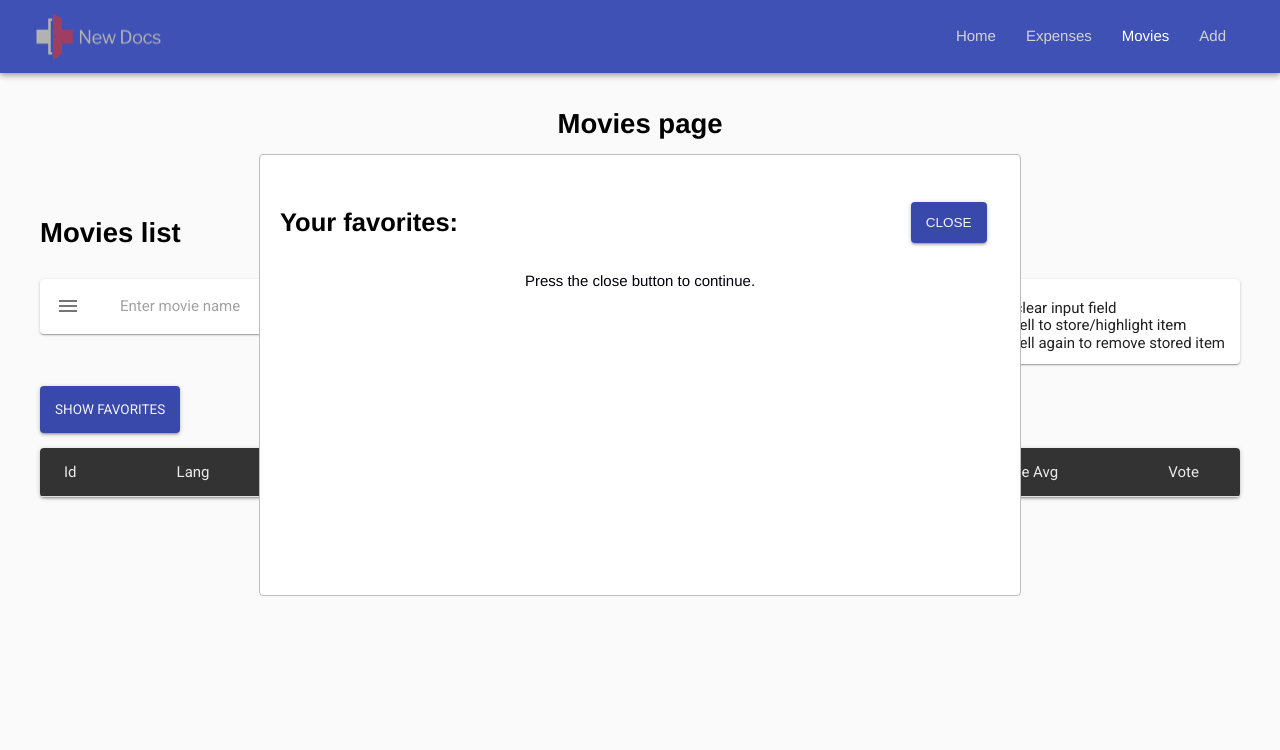
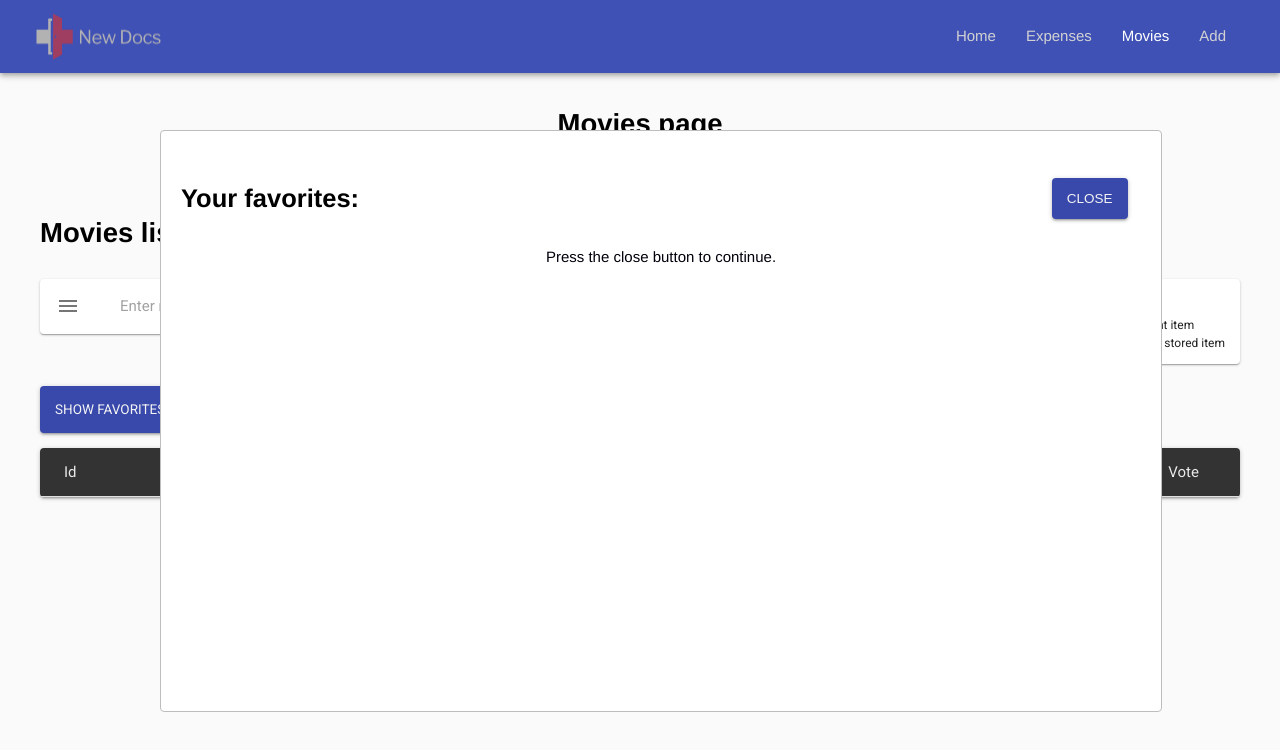
Before and after one commit to stefan22/rjs-redux, a React (Create React App) app: page /movies in a window 1280 px wide. Both pictures are taken after a click on the button "SHOW FAVORITES". Shown: the top 750 px of the page. Built offline with nearby package versions, Linux system fonts and the light colour scheme.

Commit message:
[favs-popup]fixed removing items from popup

```diff
--- a/src/components/favorite-storage-button.js
+++ b/src/components/favorite-storage-button.js
@@ -14,13 +14,25 @@ class FavoriteStorageButton extends Component {
       favorites: this.props.favorites,
       isFav:this.props.isFav,
     }
-    this.handleFavoriteStorage = this.handleFavoriteStorage.bind(this);
+    this.handleShowFavoritesButton = this.handleShowFavoritesButton.bind(this);
+    this.handleCloseModal = this.handleCloseModal.bind(this);
   }
 
-  handleFavoriteStorage(e) {
-    this.props.handleFavoriteStorage();
-    let modal = document.querySelector('.isModal.hide');
-    modal.className = 'isModal show';
+  handleShowFavoritesButton(e) {
+    e.preventDefault();
+    this.props.handleShowFavoritesButton();
+    let openModal = document.querySelector('.isModal');
+    if(openModal.classList.contains('hide')) {
+      openModal.className = 'isModal show';
+    }
+  }
+
+  handleCloseModal(e) {
+    e.preventDefault();
+    let closedModal = document.querySelector('.isModal');
+    if(closedModal.classList.contains('show')) {
+      closedModal.className = 'isModal hide';
+    }
   }
 
 
@@ -30,15 +42,26 @@ class FavoriteStorageButton extends Component {
       <div>
         <div className='button-wrap'>
             <Button
-              onClick={this.handleFavoriteStorage}
+              onClick={this.handleShowFavoritesButton}
               color="primary">
               {this.props.name}
             </Button>
 
-            <LoadFavorites
-              favorites={this.props.favorites}
-              isFav={this.props.isFav}
-          />
+            <div className='isModal hide'>
+              <div className='header'>
+                  <h3 className='text-center'>Your favorites:</h3>
+                  <button
+                  onClick={this.handleCloseModal}
+                  className='close-modal'>close
+                </button>
+              </div>
+                <LoadFavorites
+                  favorites={this.props.favorites}
+                  isFav={this.props.isFav}
+                />
+              <p className='text-center'>Press the close button to continue.</p>
+            </div>
+
         </div>
 
       </div>
--- a/src/components/load-favorites.js
+++ b/src/components/load-favorites.js
@@ -3,31 +3,11 @@ import '../scss/components/modal.scss';
 
 
 class LoadFavorites extends Component {
-  constructor(props) {
-    super(props);
-    this.handleCloseModal = this.handleCloseModal.bind(this);
-  }
+  render() {
+    return (
+          <div className='favorites-list'>
+              {
 
-  handleCloseModal() {
-    let closeModal = document.querySelector('.isModal.show');
-    closeModal.className = 'isModal hide';
-  }
-
-  render() {
-    console.log(this);
-    return (
-        <div className='isModal hide'>
-          <div className='header'>
-              <h3 className='text-center'>Your favorites:</h3>
-              <button
-              onClick={this.handleCloseModal}
-              className='close-modal'>close
-            </button>
-          </div>
-
-          <div className='favorites-list'>
-
-              {(this.props.isFav) &&
                 this.props.favorites.map((itm,index) => {
                   return (
                     <ul key={index}>
@@ -39,13 +19,9 @@ class LoadFavorites extends Component {
                   );
                 })
               }
-
           </div>
-          <p className='text-center'>Press the close button to continue.</p>
-        </div>
     );
   }
-
 
 }
 
--- a/src/components/movies-table.js
+++ b/src/components/movies-table.js
@@ -21,7 +21,9 @@ class MoviesTable extends Component {
   }
 
   handleToggleHighlight(whichKey) {
-		let addFav = this.state.movies[whichKey];
+    console.log(whichKey);
+    let addFav = this.state.movies[whichKey];
+    console.log(addFav);
 		if (
 			localStorage.getItem(whichKey) !== undefined &&
 			document.getElementById('movies-table').children !== undefined) {
@@ -33,7 +35,12 @@ class MoviesTable extends Component {
           this.setState(
             {
               //cannot remove by key/maybe id.
-              //favorites: this.state.favorites.slice(whichKey,whichKey + 1)
+              favorites: this.props.favorites.forEach((itm,index) => {
+                if(itm.id === addFav.id) {
+                  this.props.favorites.splice(index,1);
+                }
+                return this.props.favorites;
+              })
             }
           );
         } else {
--- a/src/router/pages/movies-page.js
+++ b/src/router/pages/movies-page.js
@@ -22,7 +22,7 @@ class MoviesPage extends Component {
 		};
 		this.handleGetMovies = this.handleGetMovies.bind(this);
 		this.handleMovieInput = this.handleMovieInput.bind(this);
-		this.handleFavoriteStorage = this.handleFavoriteStorage.bind(this);
+		this.handleShowFavoritesButton = this.handleShowFavoritesButton.bind(this);
     this.addToFavorites = this.addToFavorites.bind(this);
 	}
 
@@ -65,7 +65,7 @@ class MoviesPage extends Component {
 		}
 	}
 
-	handleFavoriteStorage() {
+	handleShowFavoritesButton() {
 		console.log('handle favorite in app');
    this.setState(prevState => ({
      isFav: !prevState.isFav
@@ -131,7 +131,7 @@ class MoviesPage extends Component {
 
 							<div className="save-list">
 								<FavoriteStorageButton
-									handleFavoriteStorage={this.handleFavoriteStorage}
+									handleShowFavoritesButton={this.handleShowFavoritesButton}
 									name={saveList}
 									movies={this.state.movies}
                   favorites={this.state.favorites}
--- a/src/scss/components/modal.scss
+++ b/src/scss/components/modal.scss
@@ -1,25 +1,21 @@
 @import '../base/settings';
 
 .isModal {
-  max-height: 400px;
-  min-height: 400px;
-  height: auto;
-  position: absolute;
-  top: 5%;
-  left: 50%;
-  right: auto;
-  bottom: auto;
+  top:50%;
+  left:50%;
+  width:960px;
+  height: 540px;
+  position: fixed;
+  margin-left: -480px;
+  margin-top: -270px;
   border: 1px solid #bdbdbd;
   background: rgb(255, 255, 255);
   overflow: auto;
   border-radius: 4px;
   outline: none;
   padding: 20px;
-  margin-right: -50%;
-  transform: translate(-50%, -50%);
-  width:60%;
+  // transform: translate(50%, 50%);
   z-index: 10;
-  overflow: auto;
   .header {
     display: flex;
     font-size: 1.35rem;
@@ -64,10 +60,25 @@
 
 
 @media (max-width:667px) {
-  .isModal {
-    width:85%;
+  .container {
+    .main-content {
+      .isModal {
+        width: 85%;
+        top: 40%;
+        left: 48.55%;
+        margin-left: -47%;
+        margin-top: -50%;
+        h3 {
+          font-size: $md-size;
+        }
+        p {
+          text-align: center;
+          font-size: $sm-size;
+        }
+
+      }
+    }
   }
-
 
 }
 
@@ -75,7 +86,3 @@
 h3 {
   font-size: $md-size;
 }
-
-li,p {
-  font-size: $sm-size;
-}
```
